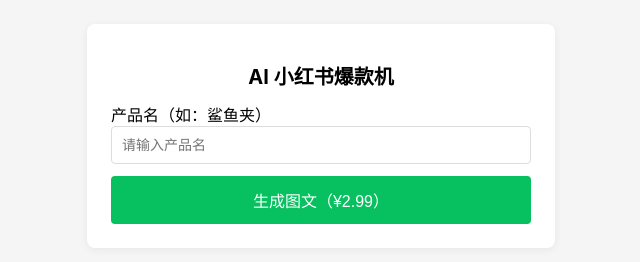
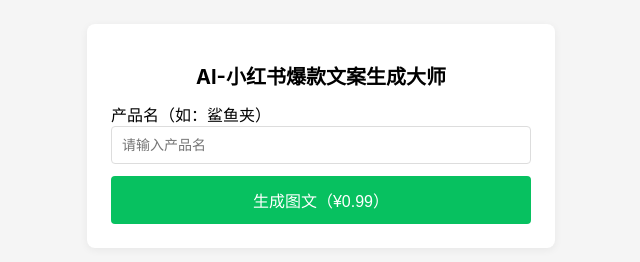
Before and after one commit to fuunyking44/funnyking.github.io, a plain HTML site: page index.html in a window 1280 px wide. Shown: the whole page, without its empty margins (319-959 px from the left). Drawn offline with Linux system fonts and the light colour scheme.

Commit message:
Update index.html

```diff
--- a/index.html
+++ b/index.html
@@ -2,7 +2,7 @@
 <html lang="zh-CN">
 <head>
   <meta charset="UTF-8">
-  <title>AI 小红书爆款机</title>
+  <title>AI-小红书爆款文案生成大师</title>
   <meta name="viewport" content="width=device-width,initial-scale=1">
   <style>
     body{font-family:-apple-system,BlinkMacSystemFont,"Segoe UI",Roboto,"Helvetica Neue",Arial,"Noto Sans",sans-serif;background:#f5f5f5;margin:0;padding:24px}
@@ -18,11 +18,11 @@
 </head>
 <body>
   <div class="box">
-    <h1>AI 小红书爆款机</h1>
+    <h1>AI-小红书爆款文案生成大师</h1>
     <label>产品名（如：鲨鱼夹）</label>
     <input id="product" placeholder="请输入产品名" />
 
-    <button id="payBtn">生成图文（¥2.99）</button>
+    <button id="payBtn">生成图文（¥0.99）</button>
 
     <div id="loading" class="hidden">正在生成，请稍候…</div>
     <div id="result" class="result hidden"></div>
```
